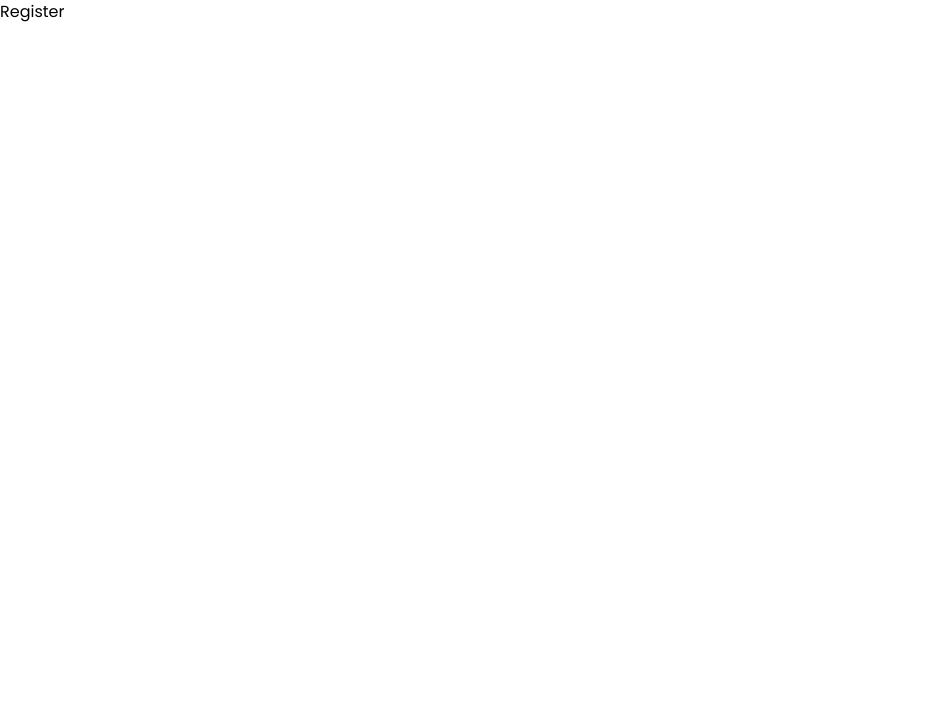
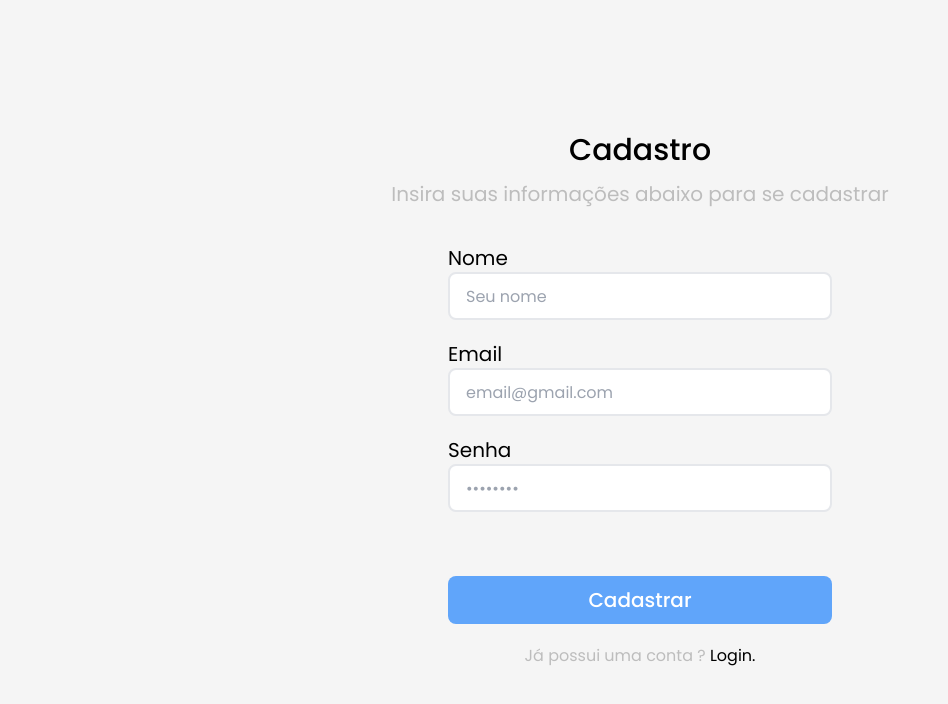
Before and after one commit to carloshenryck/phone-store, a React (Vite) app in the folder front-end/: page /register in a window 1280 px wide. Shown: the top 704 px of the page, without its empty margins (0-948 px from the left). Built offline with nearby package versions, Linux system fonts and the light colour scheme.

Commit message:
feat: add register page

```diff
--- a/front-end/src/components/Spinner.tsx
+++ b/front-end/src/components/Spinner.tsx
@@ -3,7 +3,7 @@ import { SVGProps } from "react";
 export default function Spinner(props: SVGProps<SVGSVGElement>) {
   return (
     <div
-      className={`inline-block h-8 w-8 animate-spin rounded-full border-4 border-solid border-current border-e-transparent align-[-0.125em] text-surface motion-reduce:animate-[spin_1.5s_linear_infinite] text-blue-700 ${props.className}`}
+      className={`inline-block animate-spin rounded-full border-4 border-solid border-current border-e-transparent align-[-0.125em] text-surface motion-reduce:animate-[spin_1.5s_linear_infinite] text-blue-700 ${props.className}`}
       role="status"
     >
       <span className="!absolute !-m-px !h-px !w-px !overflow-hidden !whitespace-nowrap !border-0 !p-0 ![clip:rect(0,0,0,0)]">
--- a/front-end/src/main.tsx
+++ b/front-end/src/main.tsx
@@ -4,6 +4,7 @@ import "./index.css";
 import { BrowserRouter, Route, Routes } from "react-router-dom";
 import Login from "./pages/Login/index.tsx";
 import Register from "./pages/Register/index.tsx";
+import { Toaster } from "sonner";
 
 ReactDOM.createRoot(document.getElementById("root")!).render(
   <React.StrictMode>
@@ -12,6 +13,7 @@ ReactDOM.createRoot(document.getElementById("root")!).render(
         <Route path="/" element={<Login />} />
         <Route path="/register" element={<Register />} />
       </Routes>
+      <Toaster />
     </BrowserRouter>
   </React.StrictMode>
 );
--- a/front-end/src/pages/Register/index.tsx
+++ b/front-end/src/pages/Register/index.tsx
@@ -1,15 +1,119 @@
-import { useEffect } from "react";
+import Spinner from "@/components/Spinner";
+import { fetchApi } from "@/utils/fetchApi";
+import { addToken, isUserLogged } from "@/utils/verifyToken";
+import { useEffect, useState } from "react";
 import { useNavigate } from "react-router-dom";
+import { toast } from "sonner";
 
 export default function Register() {
   const navigate = useNavigate();
+  const [password, setPassword] = useState("");
+  const [email, setEmail] = useState("");
+  const [name, setName] = useState("");
+  const [isLoading, setIsLoading] = useState(false);
+
+  const handleRegister = async () => {
+    setIsLoading(true);
+    const response = await fetchApi("/register", "POST", {
+      email,
+      password,
+      name,
+    });
+
+    if (response && response.data) {
+      toast("Cadastrado com sucesso!", {
+        style: {
+          background: "green",
+          color: "white",
+          border: "none",
+        },
+      });
+
+      addToken(response.data);
+      navigate("/home");
+    }
+
+    setIsLoading(false);
+  };
 
   useEffect(() => {
-    const user = localStorage.getItem("user");
-    if (user) {
+    if (isUserLogged()) {
       navigate("/home");
     }
   }, []);
 
-  return <div>Register</div>;
+  return (
+    <div className="h-screen flex flex-col items-center justify-center bg-[#f5f5f5]">
+      <div className="flex flex-col items-center gap-3 w-5/6">
+        <h1 className="text-2xl font-medium sm:text-3xl m-0">Cadastro</h1>
+        <p className="text-[#bdbdbd] text-lg sm:text-xl">
+          Insira suas informações abaixo para se cadastrar
+        </p>
+      </div>
+      <div className="mt-9 flex flex-col gap-5 w-4/5 sm:w-96">
+        <label htmlFor="password-input" className="flex flex-col">
+          <span className="text-lg sm:text-xl">Nome</span>
+          <input
+            className="w-full h-12 border-2
+            outline-2 outline-[#a0a0a0] pl-4 rounded-lg"
+            id="name-input"
+            type="text"
+            placeholder="Seu nome"
+            value={name}
+            onChange={(e) => setName(e.target.value)}
+          />
+        </label>
+        <label htmlFor="email-input" className="flex flex-col">
+          <span className="text-lg sm:text-xl">Email</span>
+          <input
+            className="w-full sm:w-96 h-12 border-2
+            outline-2 outline-[#a0a0a0] pl-4 rounded-lg"
+            id="email-input"
+            type="text"
+            placeholder="email@gmail.com"
+            value={email}
+            onChange={(e) => setEmail(e.target.value)}
+          />
+        </label>
+        <label htmlFor="password-input" className="flex flex-col">
+          <span className="text-lg sm:text-xl">Senha</span>
+          <input
+            className="w-full h-12 border-2
+            outline-2 outline-[#a0a0a0] pl-4 rounded-lg"
+            id="password-input"
+            type="password"
+            placeholder="••••••••"
+            value={password}
+            onChange={(e) => setPassword(e.target.value)}
+          />
+        </label>
+      </div>
+      <div
+        className="button_container flex flex-col
+        mt-28 sm:mt-16 items-center w-4/5 sm:w-96"
+      >
+        <button
+          className="bg-blue-400 w-full h-12 rounded-lg font-medium text-lg sm:text-xl
+          hover:bg-blue-300 transition-colors text-white disabled:bg-blue-300"
+          type="button"
+          onClick={handleRegister}
+          disabled={isLoading}
+        >
+          {isLoading ? (
+            <Spinner className="h-4 w-4 border-[2px] text-blue-500" />
+          ) : (
+            "Cadastrar"
+          )}
+        </button>
+        <div className="mt-5 whitespace-nowrap">
+          <span className="text-[#bdbdbd] text-base">
+            Já possui uma conta ?{" "}
+          </span>
+          <button type="button" className="text-base">
+            Login.
+          </button>
+        </div>
+      </div>
+    </div>
+  );
 }
```
